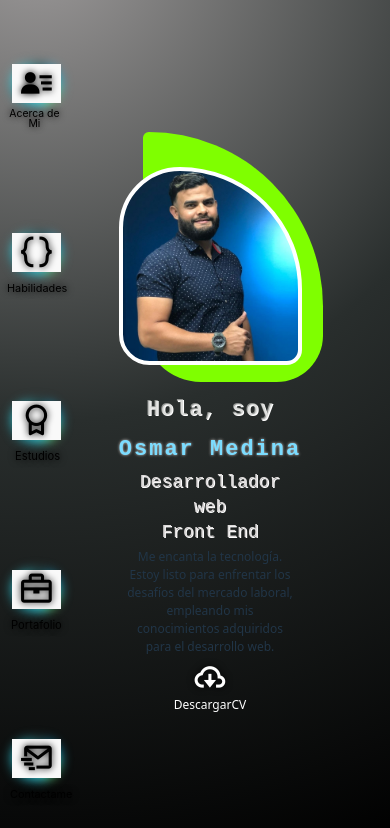
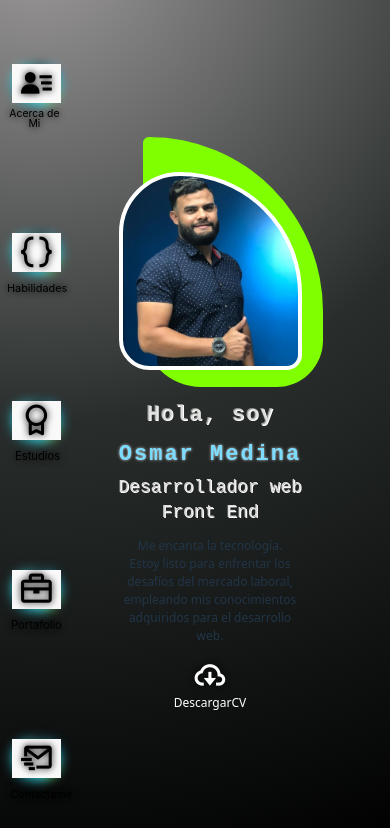
Before and after one commit to osmardeveloper/Portafolio-Osmar, a React (Vite) app: page / in a window 390 px wide. Shown: the top 828 px of the page. Built offline with nearby package versions, Linux system fonts and the light colour scheme.

Commit message:
second commit

```diff
--- a/src/components/styles/Acerca.css
+++ b/src/components/styles/Acerca.css
@@ -156,7 +156,7 @@ font-size: 28px;
     .titulo{
       font-size: 18px;
       font-weight:  500;
-      margin: 0 25px;
+      margin: 0px;
       }
 
   .subtitulo{
@@ -197,7 +197,7 @@ margin-left: 50px;
 .descripcion {
   font-family: system-ui, -apple-system, BlinkMacSystemFont, 'Segoe UI', Roboto, Oxygen, Ubuntu, Cantarell, 'Open Sans', 'Helvetica Neue', sans-serif;
   font-size: 12px;
-  margin: 3px
+  /* margin: 10px 0px 0px 0px; */
 }
 
    }
```
